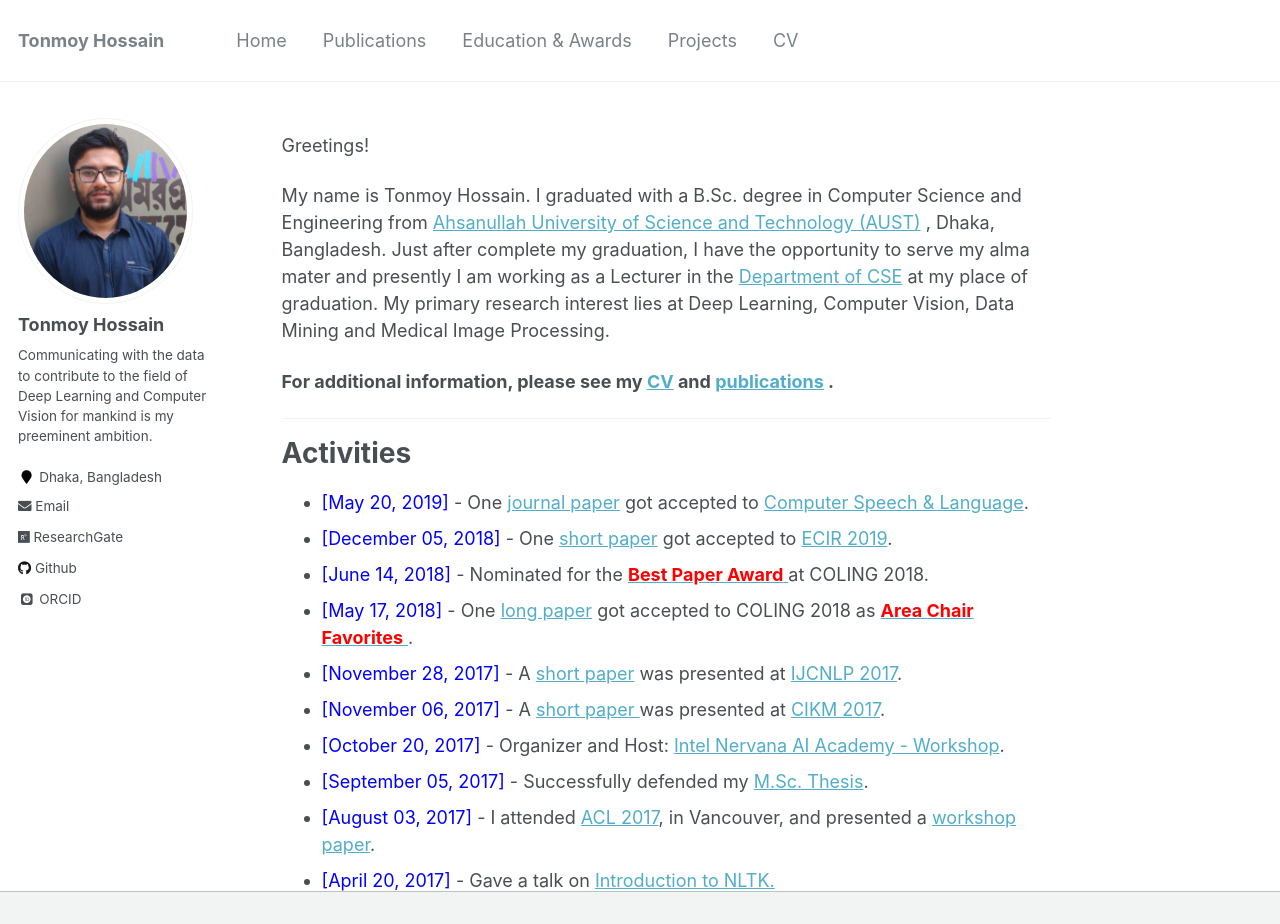
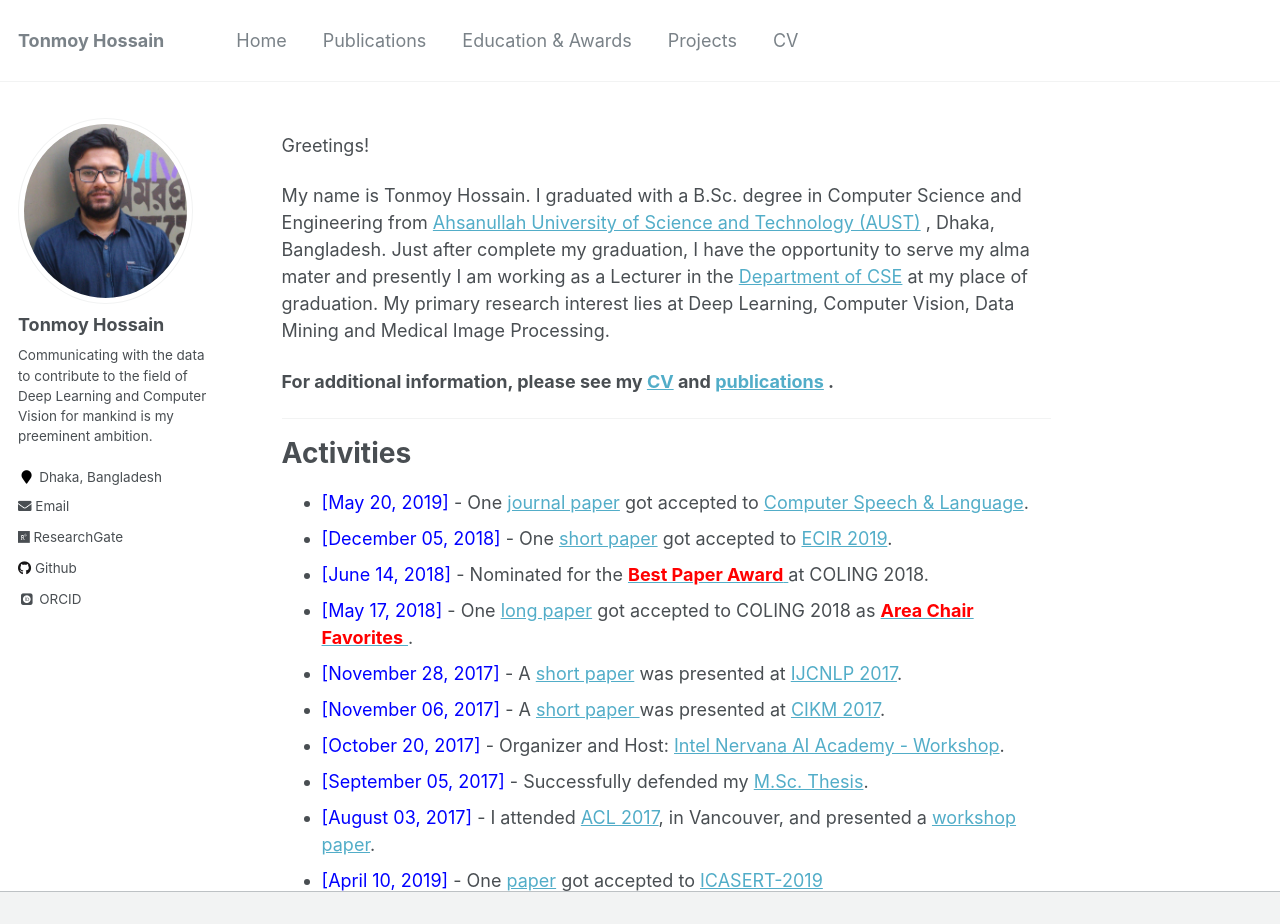
Before and after one commit to shaeekh/shaeekh.github.io, a Jekyll site: the page built from _pages/about.md, in a window 1280 px wide and 1120 px high, cut to the strip 0-924 px from the top of the window. Built offline with Jekyll 4.4.1, drawn with Linux system fonts in a browser that asks for light colours; some web fonts are replaced.

Commit message:
Update about.md

```diff
--- a/_pages/about.md
+++ b/_pages/about.md
@@ -28,6 +28,6 @@ My name is Tonmoy Hossain. I graduated with a B.Sc. degree in Computer Science a
 * <span style="color:Blue"> [October 20, 2017] </span> - Organizer and Host: [Intel Nervana AI Academy - Workshop](https://www.intel.ai/).
 * <span style="color:Blue"> [September 05, 2017]  </span> - Successfully defended my [M.Sc. Thesis](https://opus.uleth.ca/bitstream/handle/10133/4993/NAYEEM_MIR_TAFSEER_MSC_2017.pdf).
 * <span style="color:Blue"> [August 03, 2017] </span> - I attended [ACL 2017](http://acl2017.org/), in Vancouver, and presented a [workshop paper](http://www.aclweb.org/anthology/W17-2407).
-* <span style="color:Blue"> [April 20, 2017] </span> - Gave a talk on [Introduction to NLTK.](https://tafseer-nayeem.github.io/files/Introduction_to_NLTK.pdf)
+* <span style="color:Blue"> [April 10, 2019] </span> - One [paper](https://ieeexplore.ieee.org/document/8934561) got accepted to [ICASERT-2019](http://home.ewubd.edu/events/1st-international-conference-on-advances-in-science-engineering-and-robotics-technology-icasert-2019/)
 
 -----------
```
